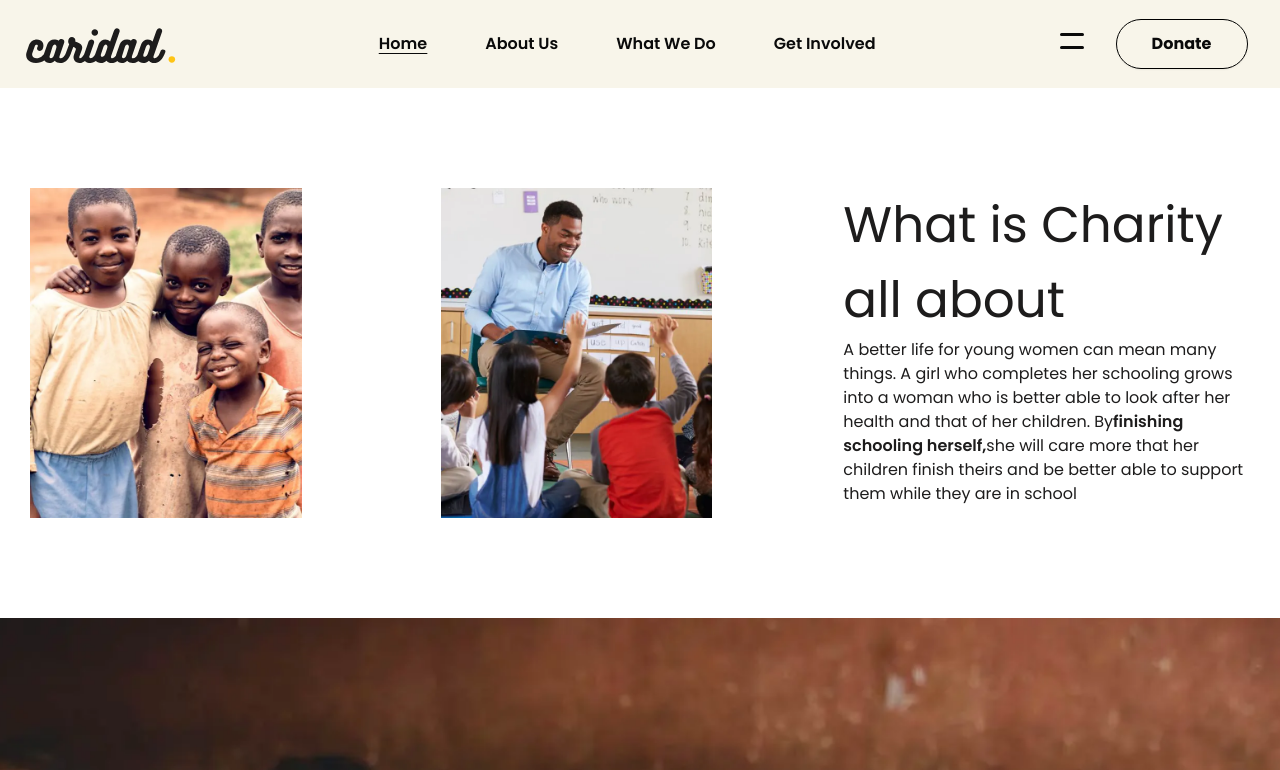
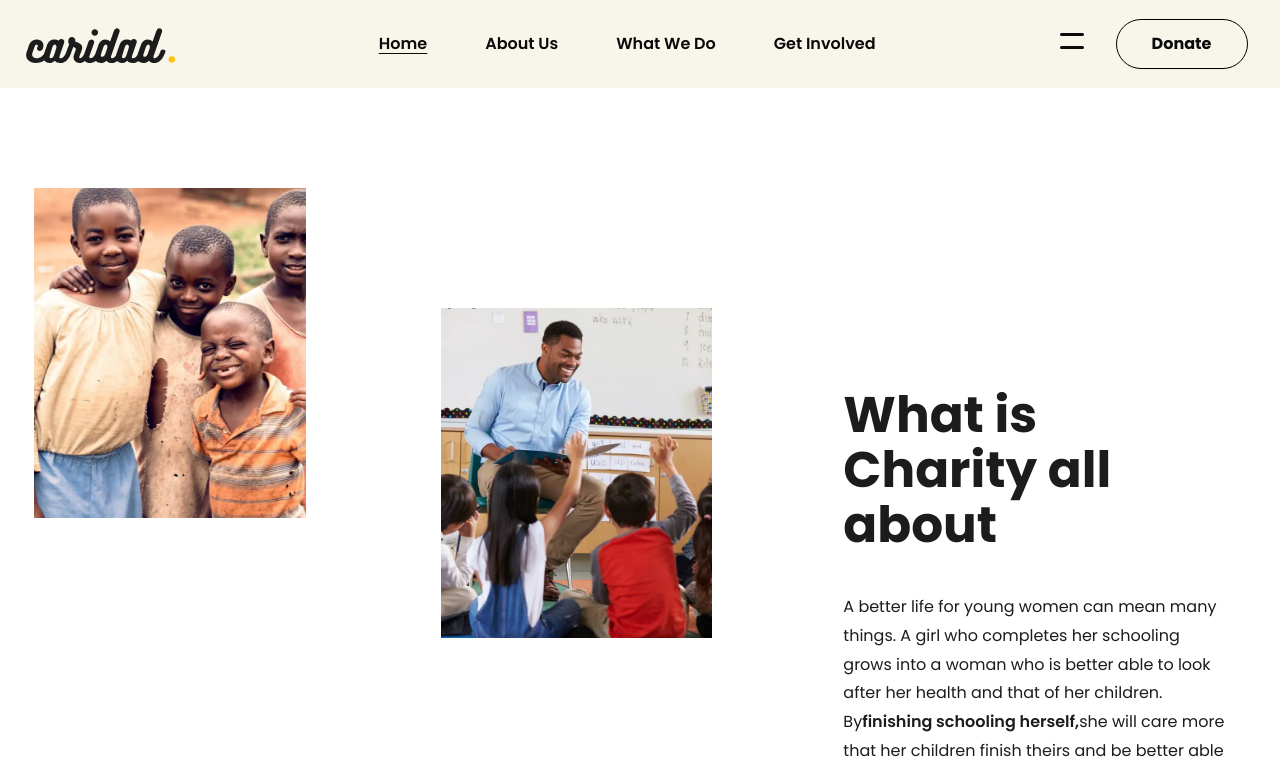
Before and after one commit to Shouryya-Manna/Caridad, a Next.js app: page /about-us in a window 1280 px wide. Shown: the top 770 px of the page. Built offline with nearby package versions, Linux system fonts and the light colour scheme.

Commit message:
Charity . Team

```diff
--- a/src/components/AboutUs/Charity/Charity.tsx
+++ b/src/components/AboutUs/Charity/Charity.tsx
@@ -4,15 +4,15 @@ import React from "react";
 export default function Charity() {
   return (
     <section className="max-w-8xl mx-auto w-full grid grid-cols-3 px-7.5 py-25">
-      <div className="relative h-[330px] w-[280px] pb-50 items-start flex">
+      <div className="relative h-[330px] w-[280px]">
         <Image
           src="/About-Us/Ab1.jpg"
           alt=""
           fill
-          className="object-contain object-top-left"
+          className="object-contain object-center"
         />
       </div>
-      <div className="relative h-[330px] w-[280px] pb-50 items-center flex">
+      <div className="relative h-[330px] w-[280px] mt-30">
         <Image
           src="/About-Us/Ab2.webp"
           alt=""
@@ -20,11 +20,12 @@ export default function Charity() {
           className="object-contain object-center"
         />
       </div>
-      <div>
-        <h2 className="text-[50px] text-tertiary">
+
+      <div className="flex flex-col justify-center py-50 leading-[1.1] max-w-sm">
+        <h2 className="text-[50px] text-tertiary font-bold pb-5">
           What is Charity all about
         </h2>
-        <p className="text-tertiary">
+        <p className="text-tertiary text-base leading-[1.8] my-5">
           A better life for young women can mean
           many things. A girl who completes her
           schooling grows into a woman who is
--- a/src/components/AboutUs/SuccessStories/SuccessStories.tsx
+++ b/src/components/AboutUs/SuccessStories/SuccessStories.tsx
@@ -41,9 +41,10 @@ export default function SuccessStories() {
           extreme poverty or dealing with other
           difficult family circumstances.
         </p>
-        <Button className="text-[16px] underline my-6 text-tertiary underline-offset-9 decoration-yellow-200 cursor-pointer font-bold text-left">
+
+        <button className="my-8 font-bold text-tertiary text-[16px] cursor-pointer underline underline-offset-9 text-left decoration-yellow-200">
           View children success stories
-        </Button>
+        </button>
       </div>
     </section>
   );
--- a/src/components/AboutUs/Team/Team.tsx
+++ b/src/components/AboutUs/Team/Team.tsx
@@ -56,9 +56,9 @@ export default function Team() {
           Meet our leadership team
         </h2>
 
-        <Button className="text-2xl underline transition-colors duration-300 text-tertiary underline-offset-9 decoration-yellow-200 cursor-pointer font-bold text-left mx-4">
+        <button className="my-8 font-bold text-tertiary text-[16px] cursor-pointer underline underline-offset-9 text-left decoration-yellow-200">
           Get Involved
-        </Button>
+        </button>
       </div>
     </section>
   );
```
